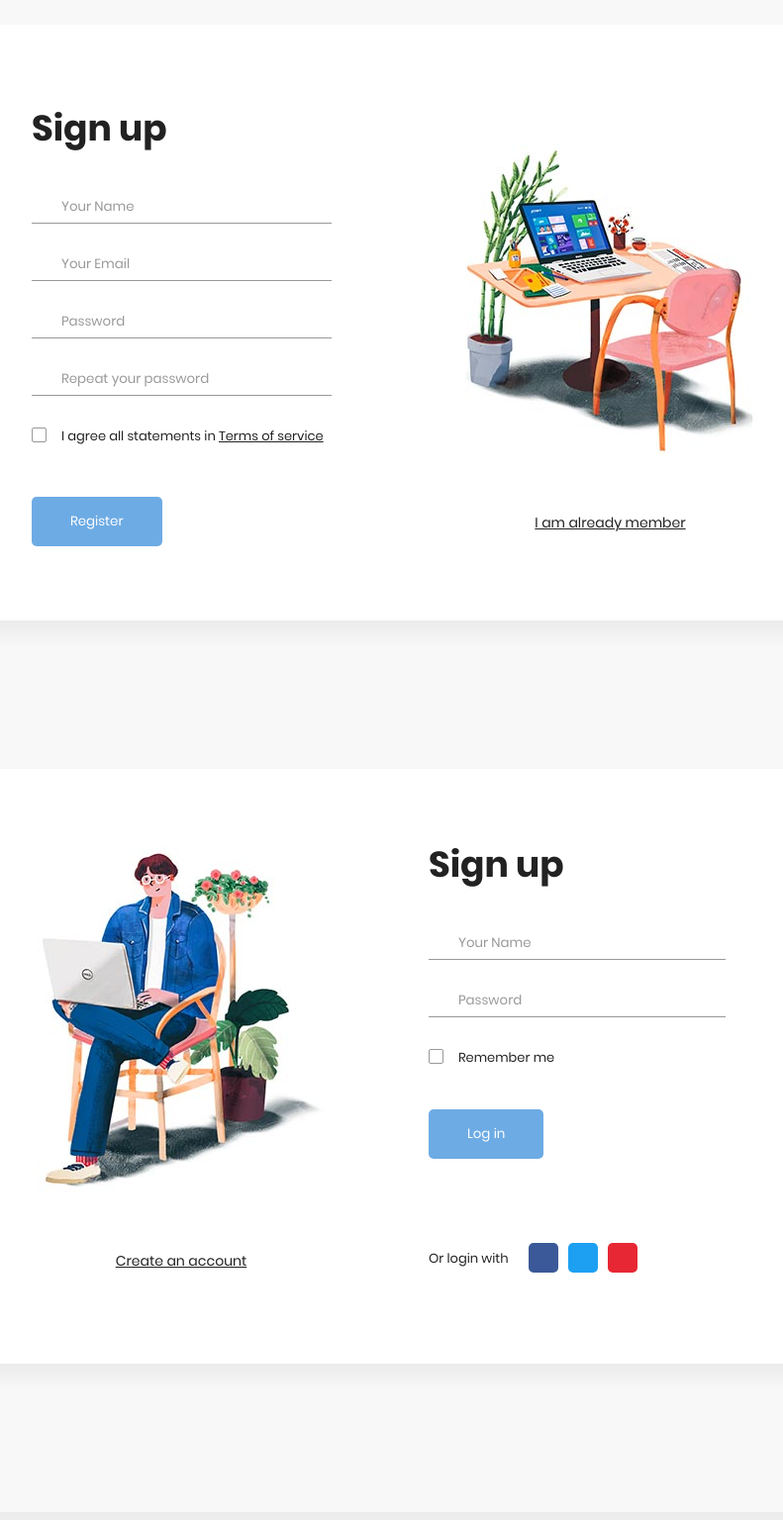
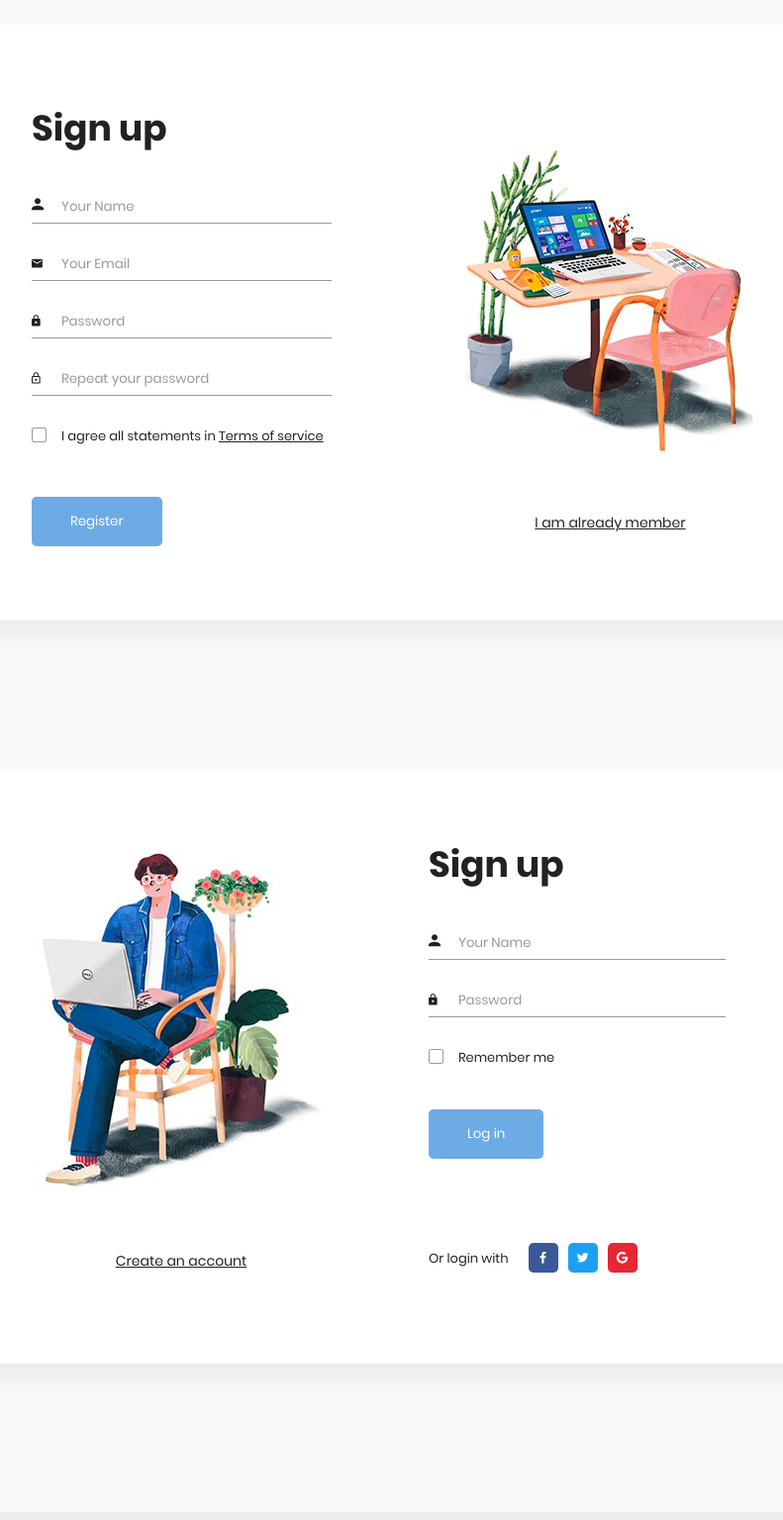
Before and after one commit to vishal-chillal/Event_Management, a Django app: page /event/ in a window 1280 px wide. Shown: the part 133-1669 px from the top of the page at 99% size, without its empty margins (267-1058 px from the left). Run offline with Django 3.2, Linux system fonts and the light colour scheme; some libraries are stand-ins or nearby versions.

Commit message:
added fonts css

```diff
--- a/event_management/templates/base.html
+++ b/event_management/templates/base.html
@@ -10,6 +10,7 @@
     </title>
     <script src="https://ajax.googleapis.com/ajax/libs/jquery/3.2.1/jquery.min.js"></script>
     <script src="{% static 'js/main.js' %}"></script> <!-- This is how to include a static file -->
+    <link rel="stylesheet" href="{% static 'fonts/material-icon/css/material-design-iconic-font.min.css' %}">
     <link rel="stylesheet" href="{% static 'css/style.css' %}" type="text/css" />
   </head>
   <body>
```
